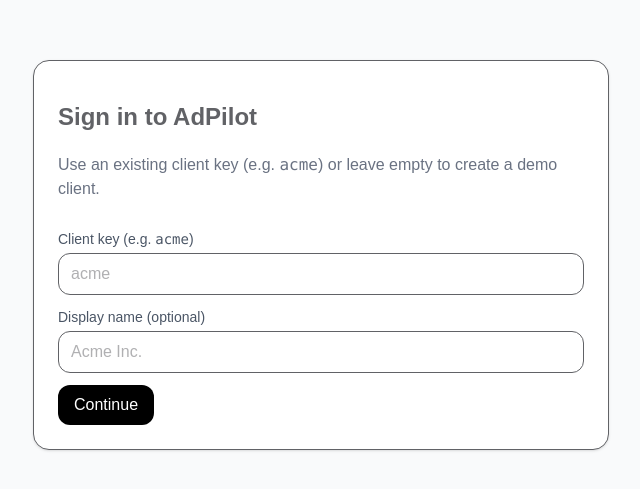
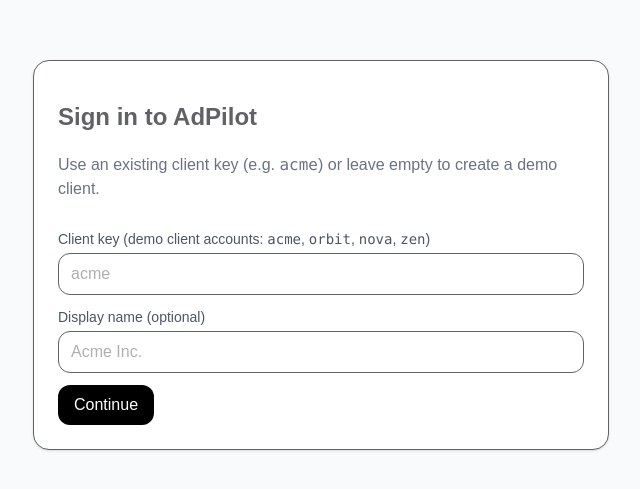
Before and after one commit to pavelkhmara/adpilot, a Next.js app: page / in a window 1280 px wide. Shown: the part 145-634 px from the top of the page, without its empty margins (319-959 px from the left). Built offline with nearby package versions, Linux system fonts and the light colour scheme; no server answers.

Commit message:
demo clients

```diff
--- a/src/app/LoginForm.tsx
+++ b/src/app/LoginForm.tsx
@@ -37,7 +37,7 @@
     <form className="space-y-3" onSubmit={onSubmit}>
       <label className="block">
         <div className="text-sm text-gray-600 mb-1">
-          Client key (e.g. <code>acme</code>)
+          Client key (demo client accounts: <code>acme</code>, <code>orbit</code>, <code>nova</code>, <code>zen</code>)
         </div>
         <input name="key" placeholder="acme" className="w-full px-3 py-2 rounded-xl border" />
       </label>
```
